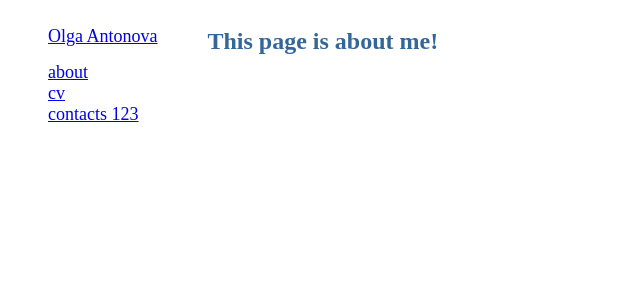
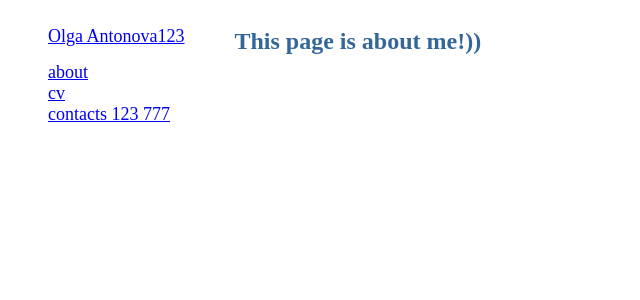
Before and after one commit to gmile/olma.github.io, a Jekyll site: the page built from about.md, in a window 1280 px wide. Shown: the top 300 px of the page, without its empty margins (0-640 px from the left). Built offline with Jekyll 4.4.1, drawn with Linux system fonts in a browser that asks for light colours; our own code applies the rules of GitHub Pages for plain Markdown files.

Commit message:
playing with git

```diff
--- a/_layouts/default.html
+++ b/_layouts/default.html
@@ -5,10 +5,10 @@
   </head>
   <body>
     <ul id="left-column">
-      <li id="first-item"><a href="/">Olga Antonova</a></li>
+      <li id="first-item"><a href="/">Olga Antonova123</a></li>
       <li><a href="/about">about</a></li>
       <li><a href="/cv">cv</a></li>
-      <li><a href="/contacts">contacts 123</a></li>
+      <li><a href="/contacts">contacts 123 777</a></li>
     </ul>
     <div id="right-column">
       {{ content }}
--- a/about.md
+++ b/about.md
@@ -2,4 +2,4 @@
 layout: default
 ---
 
-## This page is about me!
+## This page is about me!))
```
